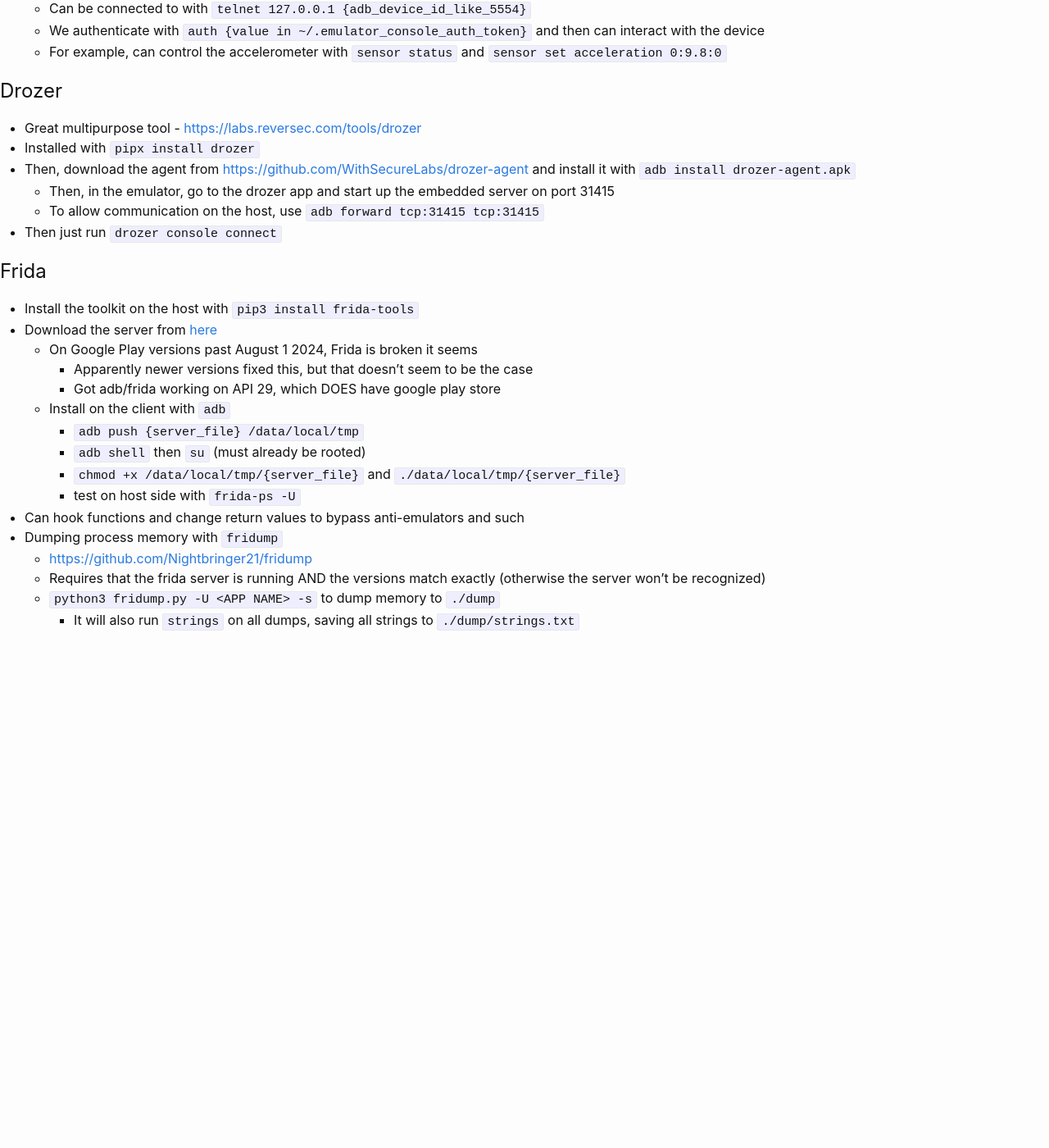
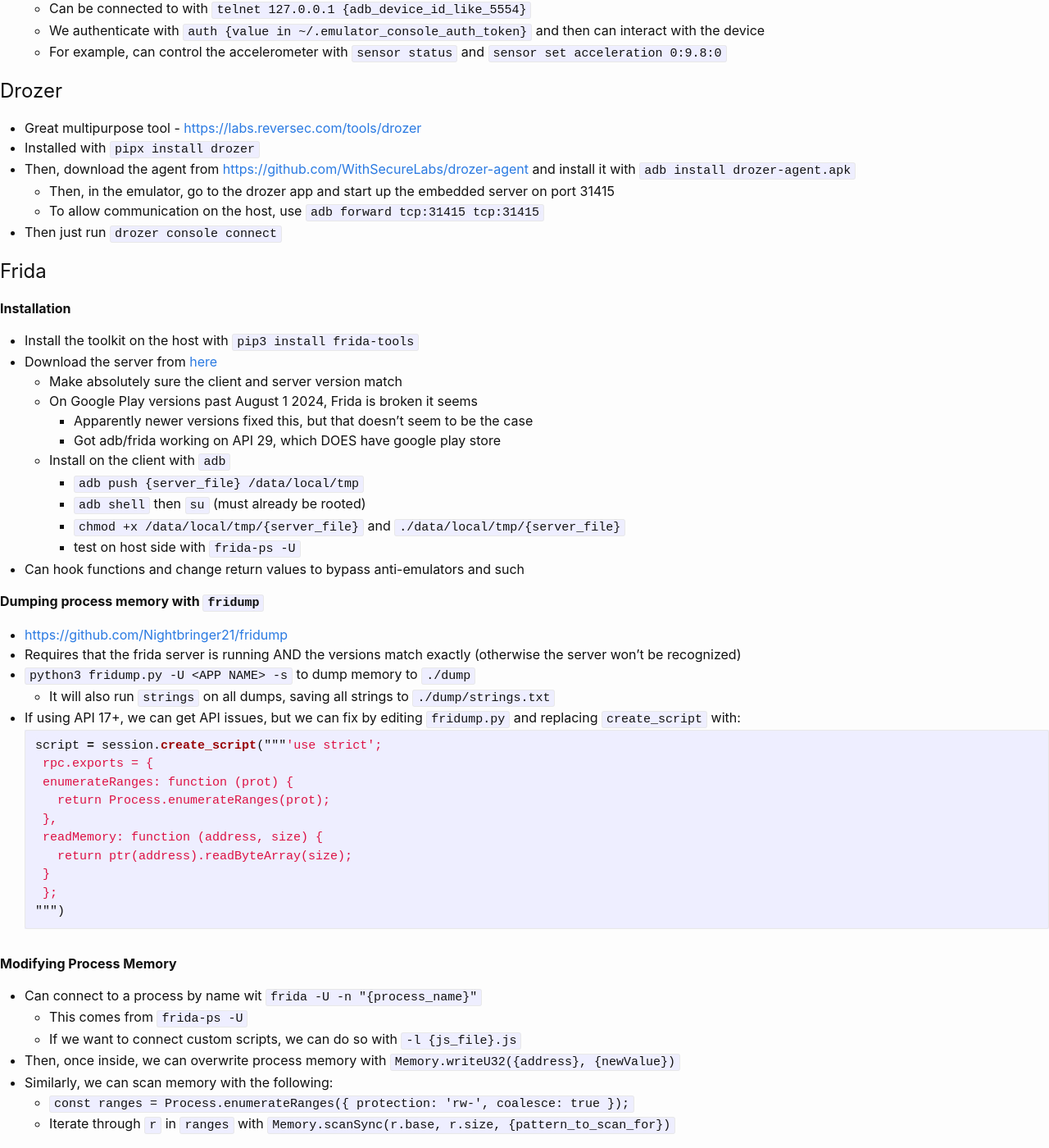
Before and after one commit to KhaelK138/KhaelK138.github.io, a Jekyll site: the page built from markdown/AndroidApps.md, in a window 1280 px wide and 1400 px high, scrolled down 849 px. Shown: the whole window at 82% size. Built offline with Jekyll 4.4.1, drawn with Linux system fonts in a browser that asks for light colours; our own code applies the rules of GitHub Pages for plain Markdown files; before the commit the page ends 1634 px from its top, so only the background shows below that.

Commit message:
updated android notes

````diff
--- a/markdown/AndroidApps.md
+++ b/markdown/AndroidApps.md
@@ -45,8 +45,11 @@
 
 
 ## Frida
+
+**Installation**
 - Install the toolkit on the host with `pip3 install frida-tools`
 - Download the server from [here](https://github.com/frida/frida/releases/latest)
+  - Make absolutely sure the client and server version match
   - On Google Play versions past August 1 2024, Frida is broken it seems
     - Apparently newer versions fixed this, but that doesn't seem to be the case
     - Got adb/frida working on API 29, which DOES have google play store
@@ -56,8 +59,31 @@
     - `chmod +x /data/local/tmp/{server_file}` and `./data/local/tmp/{server_file}`
     - test on host side with `frida-ps -U`
 - Can hook functions and change return values to bypass anti-emulators and such
-- Dumping process memory with `fridump`
-  - [https://github.com/Nightbringer21/fridump](https://github.com/Nightbringer21/fridump)
-  - Requires that the frida server is running AND the versions match exactly (otherwise the server won't be recognized)
-  - `python3 fridump.py -U <APP NAME> -s` to dump memory to `./dump`
-    - It will also run `strings` on all dumps, saving all strings to `./dump/strings.txt`
+
+**Dumping process memory with `fridump`**
+- [https://github.com/Nightbringer21/fridump](https://github.com/Nightbringer21/fridump)
+- Requires that the frida server is running AND the versions match exactly (otherwise the server won't be recognized)
+- `python3 fridump.py -U <APP NAME> -s` to dump memory to `./dump`
+  - It will also run `strings` on all dumps, saving all strings to `./dump/strings.txt`
+- If using API 17+, we can get API issues, but we can fix by editing `fridump.py` and replacing `create_script` with:
+```js
+script = session.create_script("""'use strict';
+ rpc.exports = {
+   enumerateRanges: function (prot) {
+     return Process.enumerateRanges(prot);
+   },
+   readMemory: function (address, size) {
+     return ptr(address).readByteArray(size);
+   }
+ };
+""")
+```
+
+**Modifying Process Memory**
+- Can connect to a process by name wit `frida -U -n "{process_name}"`
+  - This comes from `frida-ps -U`
+  - If we want to connect custom scripts, we can do so with `-l {js_file}.js`
+- Then, once inside, we can overwrite process memory with `Memory.writeU32({address}, {newValue})`
+- Similarly, we can scan memory with the following:
+  - `const ranges = Process.enumerateRanges({ protection: 'rw-', coalesce: true });`
+  - Iterate through `r` in `ranges` with `Memory.scanSync(r.base, r.size, {pattern_to_scan_for})`
````
